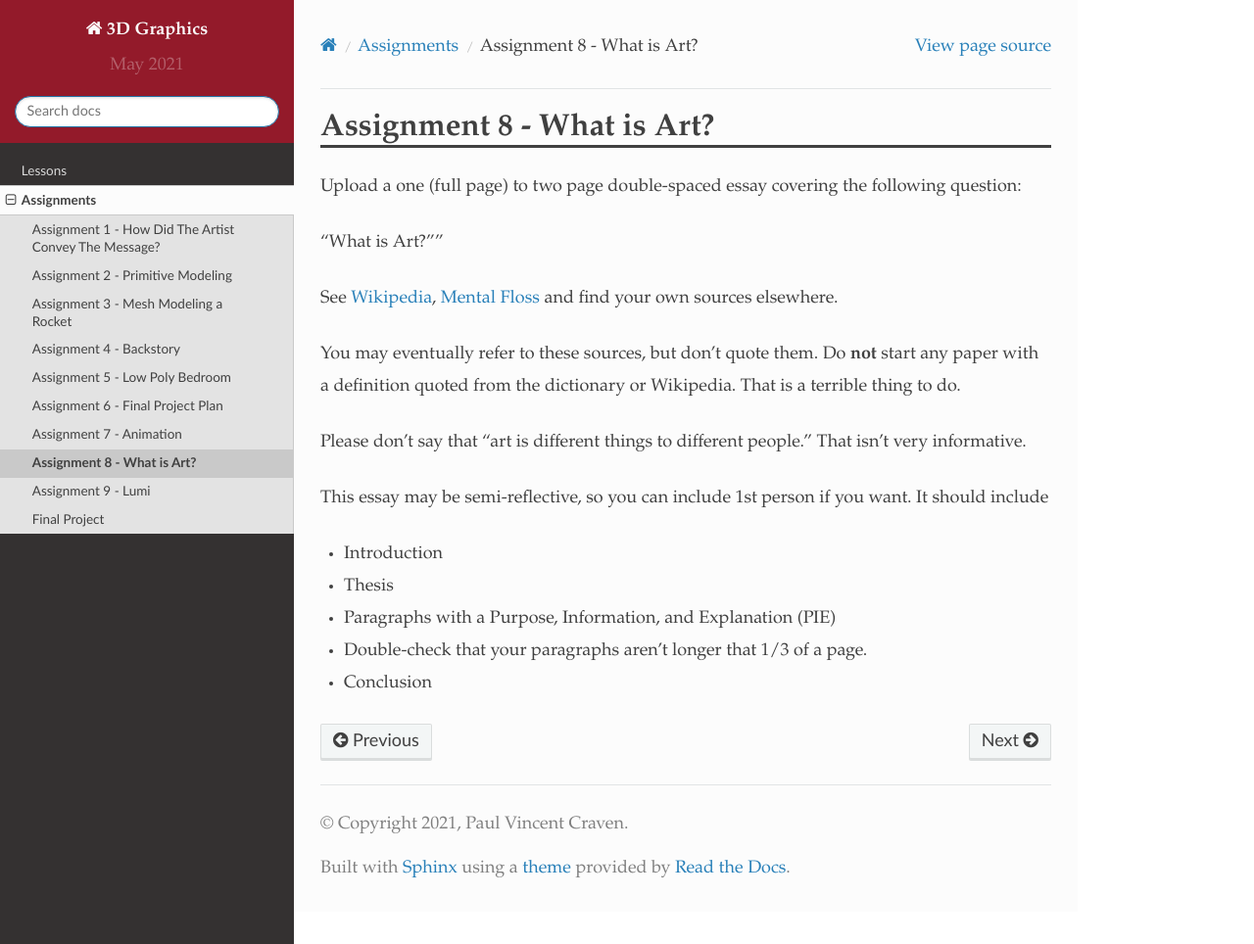
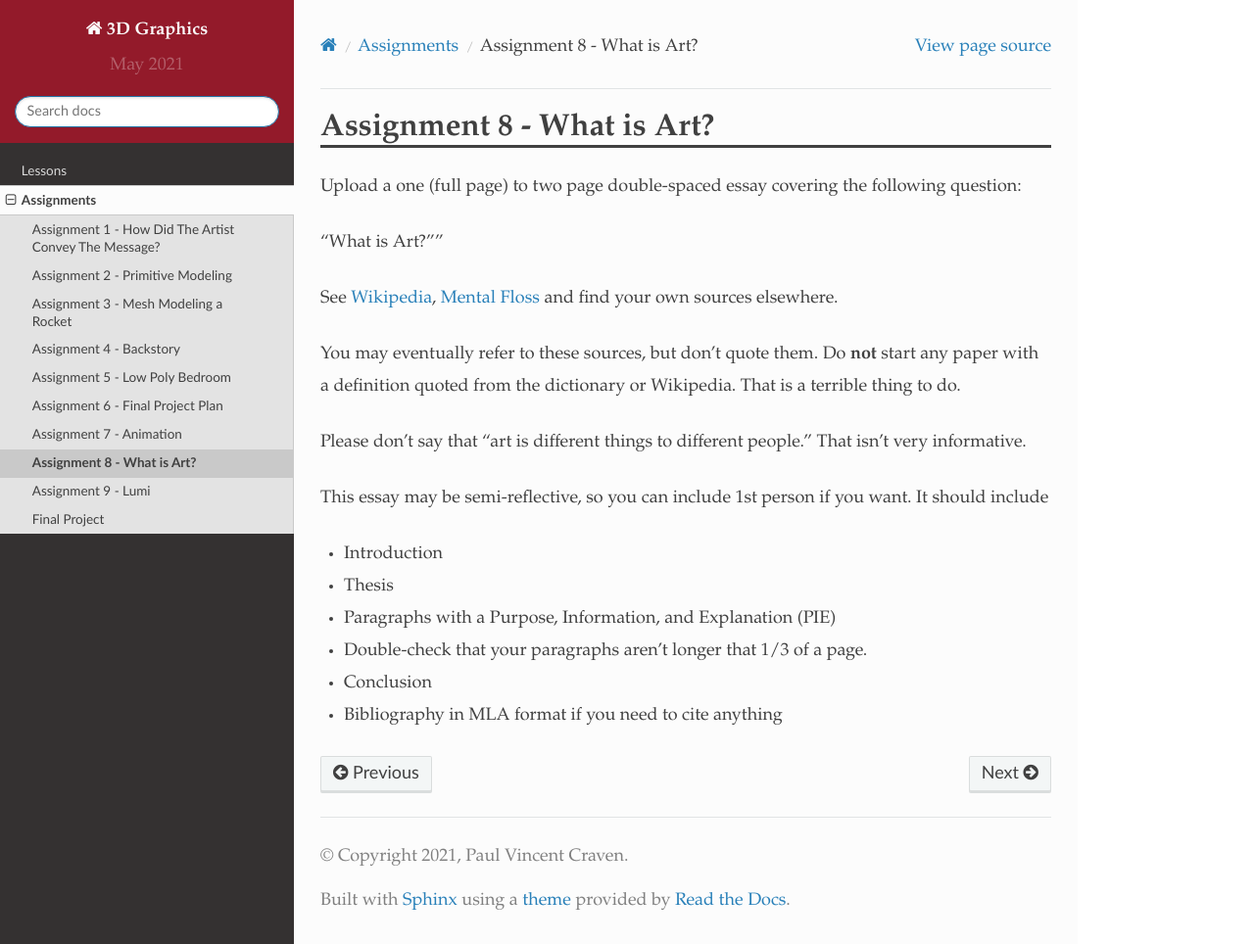
Before and after one commit to pvcraven/3d_graphics_class, a Sphinx documentation site: the page built from source/assignments/assignment_08/assignment_08.rst, in a window 1280 px wide and 964 px high. Shown: the whole window at 98% size. Built offline with Sphinx 7.4.7 and the Read the Docs theme 2.0.0, drawn with Linux system fonts in a browser that asks for light colours.

Commit message:
Update assignment_08.rst

```diff
--- a/source/assignments/assignment_08/assignment_08.rst
+++ b/source/assignments/assignment_08/assignment_08.rst
@@ -24,3 +24,4 @@ be semi-reflective, so you can include  1st person if you want. It should includ
 * Paragraphs with a Purpose, Information, and Explanation (PIE)
 * Double-check that your paragraphs aren't longer that 1/3 of a page.
 * Conclusion
+* Bibliography in MLA format if you need to cite anything
```
